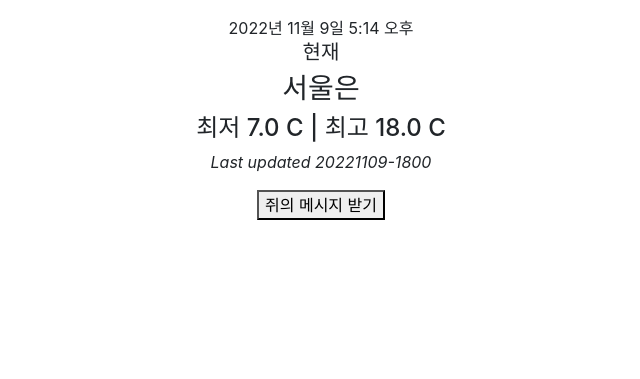
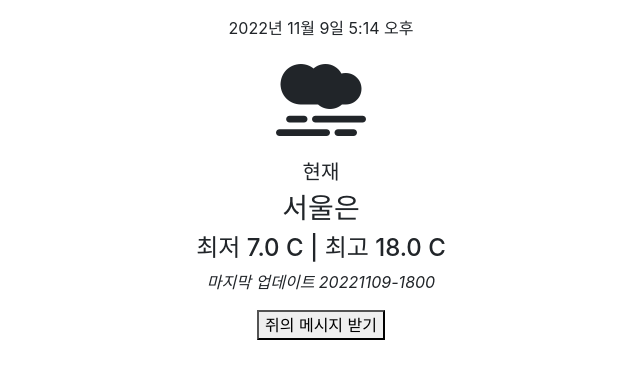
Before and after one commit to shavingmace/tempest, a Django app: page / in a window 1280 px wide. Shown: the part 57-436 px from the top of the page, without its empty margins (319-959 px from the left). Run offline with Django 4.2, Linux system fonts and the light colour scheme; data comes from the database, SQL or seed files in the repository; both versions use the stored data as it was after the commit; some libraries are stand-ins or nearby versions.

Commit message:
기상상황에 따른 아이콘 출력 구현

```diff
--- a/tempest/views.py
+++ b/tempest/views.py
@@ -14,12 +14,32 @@ def index(req):
     weather_object = Weather.objects.latest('date')
     weather_json = weather_object.json
     #print('debug!!', weather_json)
+
+    #icon 결정
+    pty = weather_json['시간별 예보'][get_time()]['PTY']
+    sky = weather_json['시간별 예보'][get_time()]['SKY']
+    icon =''
+
+    print(f'debug {pty}:{type(pty)}, {sky}:{type(sky)}')
+
+    if pty=='0':
+        if sky=='1':icon = 'fas fa-sun'
+        else: icon = 'fas fa-smog'
+    elif pty=='1': icon = 'fas fa-cloud-showers-heavy'
+    elif pty=='2': icon = 'fas fa-cloud-meatball'
+    elif pty=='3': icon = 'fas fa-snowflake'
+    elif pty=='4': icon = 'fas fa-poo-storm'
+    else: icon = 'error'
+
+
     context = {'date': timezone.now(),
                'tmx': weather_json['TMX'],
                'tmn': weather_json['TMN'],
-               'last_update_time': f'{weather_object.baseDate}-{weather_object.baseTime}'
+               'last_update_time': f'{weather_object.baseDate}-{weather_object.baseTime}',
+               'icon': icon
             }
-    #print(f'debg: {context}')
+    c =context['icon']
+    print(f'debug: {c}')
     return render(req, 'tempest/index.html', context)
 
 def jsontest(req):
--- a/templates/base.html
+++ b/templates/base.html
@@ -5,6 +5,7 @@
         <meta charset="utf-8">
         <meta name="viewport" content="width=device-width, initial-scale=1, shrink-to-fit=no">
         <link rel="stylesheet" href="https://cdn.jsdelivr.net/npm/bootstrap@4.0.0/dist/css/bootstrap.min.css" integrity="sha384-Gn5384xqQ1aoWXA+058RXPxPg6fy4IWvTNh0E263XmFcJlSAwiGgFAW/dAiS6JXm" crossorigin="anonymous">
+        <script src="https://kit.fontawesome.com/3cffd2dd58.js" crossorigin="anonymous">
         <script src="https://cdn.jsdelivr.net/npm/bootstrap@4.0.0/dist/js/bootstrap.min.js" integrity="sha384-JZR6Spejh4U02d8jOt6vLEHfe/JQGiRRSQQxSfFWpi1MquVdAyjUar5+76PVCmYl" crossorigin="anonymous"></script>
         <title>Hello, pybo!</title>
     </head>
--- a/templates/tempest/index.html
+++ b/templates/tempest/index.html
@@ -3,11 +3,16 @@
 {% block content %}
 <div style="text-align: center" class='container my-3'>
     <div>{{ date }}</div>
+    <br>
+    <div style="text-align: center">
+        <i class="{{ icon }}" style='font-size:72px'></i>
+    </div>
+    <br>
     <h5>현재</h5>
     <h3>서울은</h3>
     <h4>최저 {{ tmn }} C | 최고 {{ tmx }} C</h4>
     <h4>{{sky_status}}</h4>
-    <p><em>Last updated {{last_update_time}} </em></p>
+    <p><em>마지막 업데이트 {{last_update_time}} </em></p>
 </div>
 <div style="text-align: center" class='container my-3'>
     <form action={% url 'tempest:jsontest' %} >
```
Also changed, not shown: db.sqlite3.
